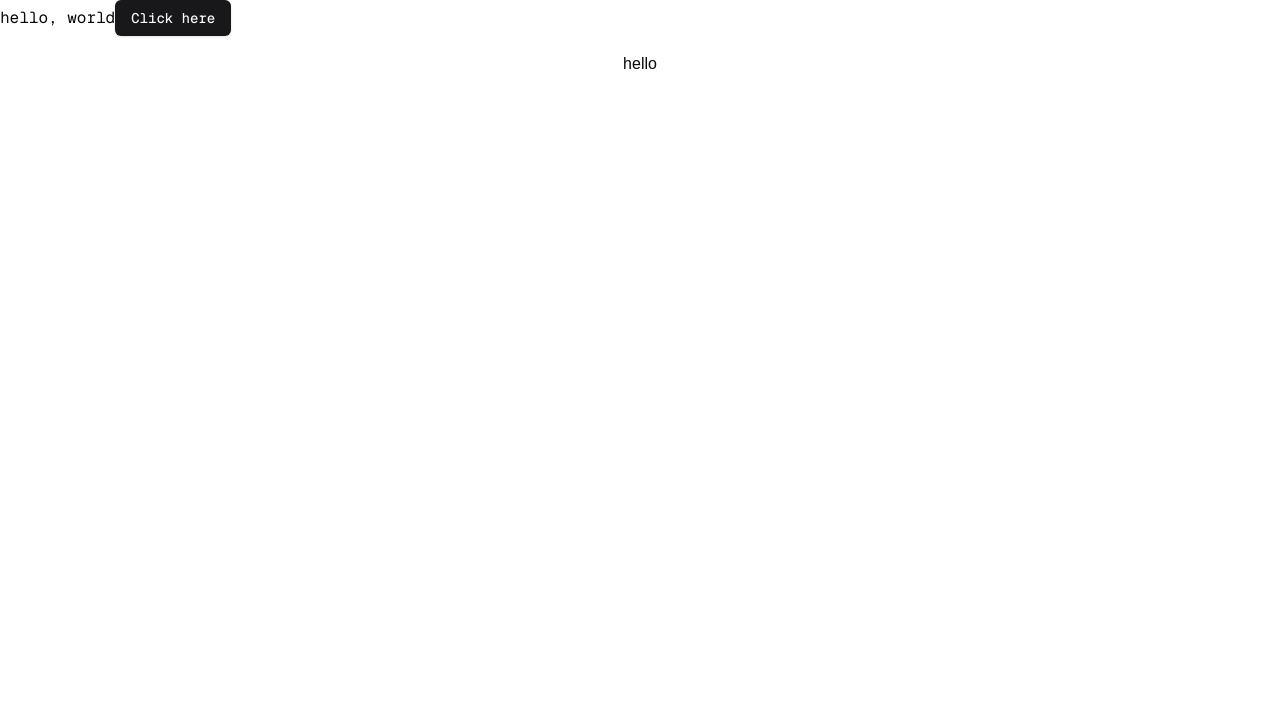
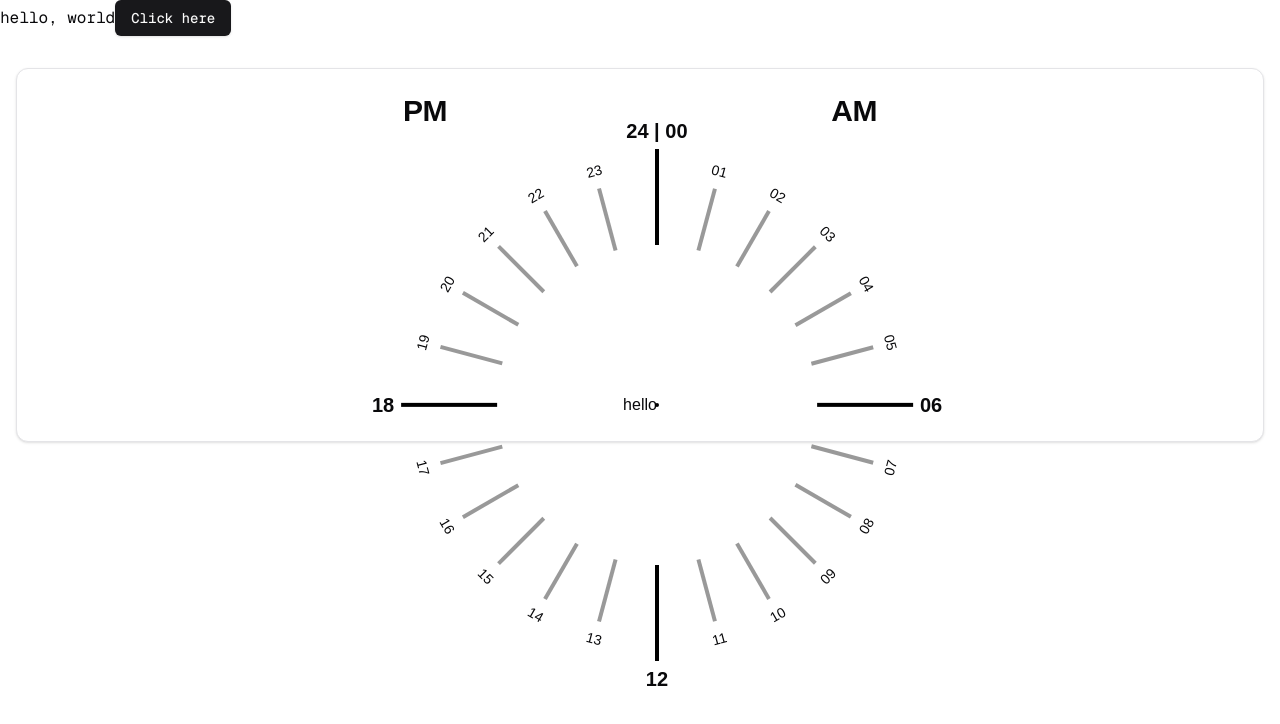
Before and after one commit to Ronit-gurjar/pie-my-schedule, a Next.js app: page / in a window 1280 px wide. Shown: the top 724 px of the page. Built offline with nearby package versions, Linux system fonts and the light colour scheme.

Commit message:
Add: Schedular component

```diff
--- a/app/page.tsx
+++ b/app/page.tsx
@@ -1,6 +1,8 @@
 import Image from "next/image";
 import { Button } from "@/components/ui/button";
-import DailyActivityPieChart from "@/components/daily-activity-chart";
+import Schedular from "@/components/schedular";
+import HourSchedularC from "@/components/hourSchedular";
+import HourLayout from "@/components/24hr-schedularC";
 
 export default function Home() {
   return (
@@ -10,10 +12,9 @@ export default function Home() {
 
     <Button>Click here</Button>
    </div>
-   <div>
-    <DailyActivityPieChart/>
 
-   </div>
+    <Schedular/>
+    {/* <HourLayout/> */}
   </main>
   );
 }
```
